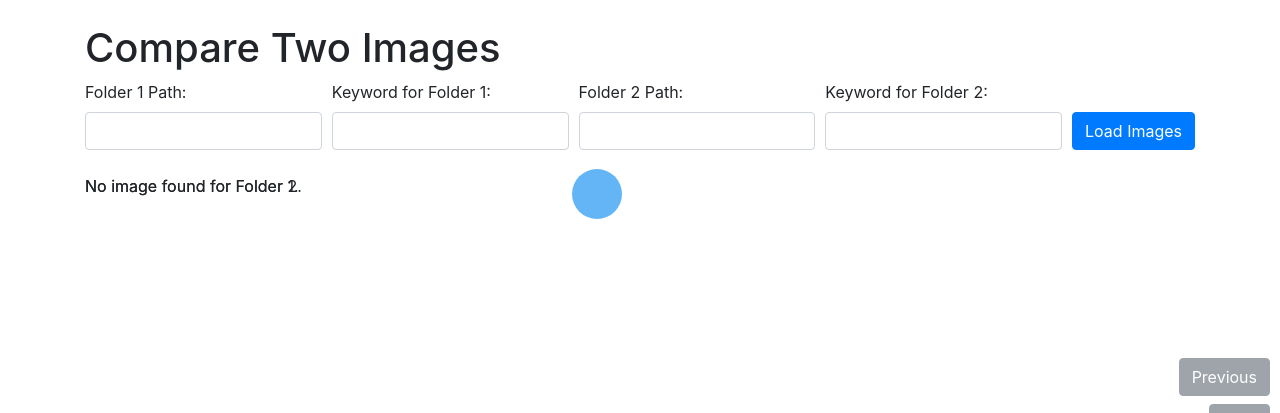
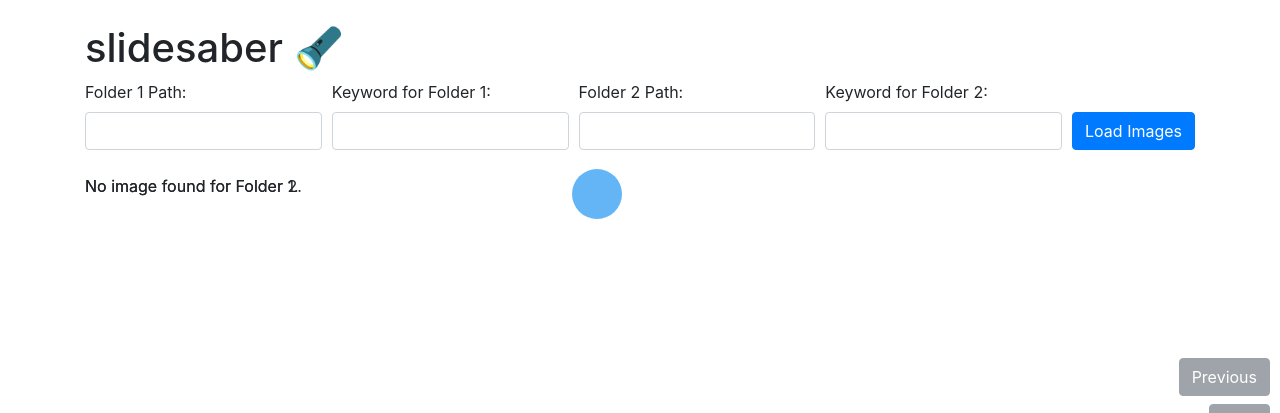
Before and after one commit to maheshkkumar/slidesaber, a Flask app: page / in a window 1280 px wide. Shown: the top 413 px of the page. Run offline with Flask 2, Linux system fonts and the light colour scheme; some libraries are stand-ins or nearby versions.

Commit message:
Updated index file

```diff
--- a/templates/index.html
+++ b/templates/index.html
@@ -132,7 +132,7 @@
 <body>
 
 <div class="container">
-    <h1 class="mt-4">Compare Two Images</h1>
+    <h1 class="mt-4">slidesaber 🔦</h1>
 
     <form method="POST" class="mb-4" id="imageForm" onsubmit="hideForm()">
         <div class="form-row align-items-end">
```
